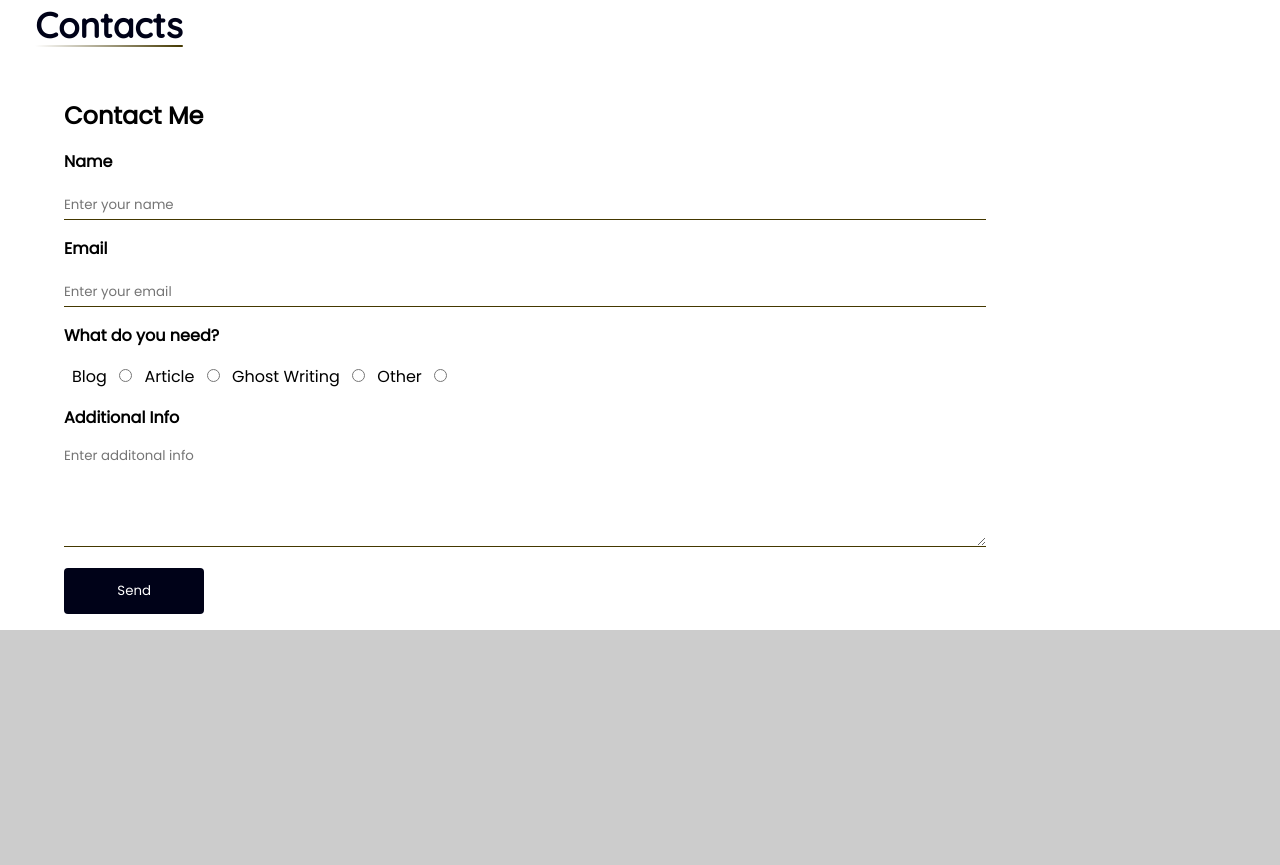
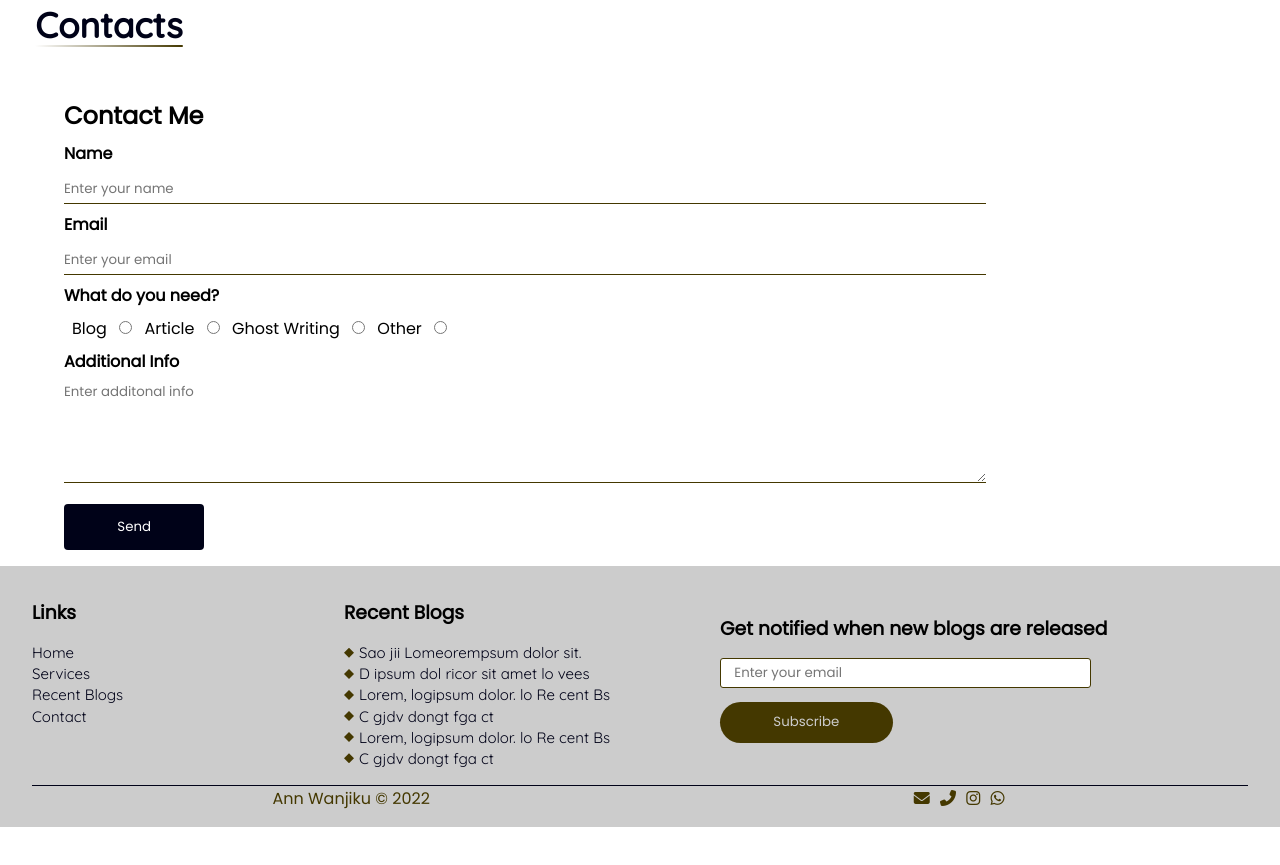
Before and after one commit to muirurii/ann, a plain HTML site: page index.html in a window 1280 px wide. Shown: the part 1376-2241 px from the top of the page. After the commit the page ends 2203 px from the top, so only its background shows below. Drawn offline with Linux system fonts and the light colour scheme; a web font is replaced by a local one.

Commit message:
making progress on the layout

```diff
--- a/index.html
+++ b/index.html
@@ -104,8 +104,7 @@
                 </form>
                 <!-- <div>
                     <h2>Other Contacts</h2>
-                    <p><i class="fas fa-envelope"></i> Email</p>
-
+                    <i class="fas fa-envelope"></i>
                     <i class="fas fa-phone-alt"></i>
                     <i class="fab fa-instagram"></i>
                     <i class="fab fa-whatsapp"></i>
@@ -114,7 +113,44 @@
         </section>
     </main>
     <footer>
-
+        <section class="upper-footer">
+            <section>
+                <h3>Links</h3>
+                <ul>
+                    <li><a href="#">Home</a></li>
+                    <li><a href="#">Services</a></li>
+                    <li><a href="#">Recent Blogs</a></li>
+                    <li><a href="#">Contact</a></li>
+                </ul>
+            </section>
+            <section>
+                <h3>Recent Blogs</h3>
+                <ol>
+                    <li><a href="#">Sao jii Lomeorempsum dolor sit.</a></li>
+                    <li><a href="#">D ipsum dol ricor sit amet lo vees</a></li>
+                    <li><a href="#">Lorem, logipsum dolor. lo Re cent Bs</a></li>
+                    <li><a href="#">C gjdv dongt fga ct</a></li>
+                    <li><a href="#">Lorem, logipsum dolor. lo Re cent Bs</a></li>
+                    <li><a href="#">C gjdv dongt fga ct</a></li>
+                </ol>
+            </section>
+            <section>
+                <form>
+                    <h3>Get notified when new blogs are released</h3>
+                    <input type="email" id="email-subscribe" placeholder="Enter your email">
+                    <button type="submit" id="submit-subscribe">Subscribe</button>
+                </form>
+            </section>
+        </section>
+        <section class="lower-footer">
+            <p>Ann Wanjiku &copy; 2022</p>
+            <address>
+                <a href=""><i class="fas fa-envelope"></i></a>
+                <a href=""><i class="fas fa-phone-alt"></i></a>
+                <a href=""><i class="fab fa-instagram"></i></a>
+                <a href=""><i class="fab fa-whatsapp"></i></a>
+            </address>
+        </section>
     </footer>
 </body>
 
--- a/styles.css
+++ b/styles.css
@@ -165,6 +165,7 @@ main h1::after {
     display: flex;
     justify-content: space-around;
     align-items: center;
+    flex-wrap: wrap;
 }
 
 .service {
@@ -227,7 +228,7 @@ form {
 
 form label {
     display: block;
-    padding: 1em 0;
+    padding: .5em 0;
     font-weight: bold;
     cursor: pointer;
 }
@@ -250,6 +251,13 @@ form label {
     border-bottom: 1px solid var(--pink);
     width: 80%;
     outline: none;
+    transition: 400ms;
+}
+
+#name:focus,
+#email:focus,
+#message:focus {
+    border-bottom: 2px solid var(--dark);
 }
 
 input[type="radio"] {
@@ -261,14 +269,140 @@ input[type="radio"] {
     display: block;
     margin-top: 1em;
     padding: 1em 4em;
-    background-color: var(--dark);
+    background: transparent;
     color: #fff;
     border-radius: 4px;
+    position: relative;
+    overflow: hidden;
+    transition: 400ms;
+}
+
+.submit::before,
+.submit::after {
+    content: '';
+    position: absolute;
+    top: 0;
+    height: 100%;
+    width: 50%;
+    background-color: var(--dark);
+    z-index: -1;
+    transition: 300ms;
+}
+
+.submit::before {
+    left: 0;
+}
+
+.submit::after {
+    right: 0;
+}
+
+.submit:hover::after {
+    transform: translate(30px, -100%);
+}
+
+.submit:hover::before {
+    transform: translate(-30px, 100%);
+}
+
+.submit:hover {
+    background-color: var(--gray);
+    color: var(--dark);
 }
 
 footer {
-    min-height: 30vh;
     background-color: var(--lightGray);
+    padding: 2em 2em 1em 2em;
+}
+
+footer h3 {
+    margin-bottom: .8em;
+}
+
+.upper-footer {
+    display: grid;
+    grid-template-columns: 1fr 1fr 2fr;
+    grid-gap: 1em;
+}
+
+
+/* .upper-footer section {
+    padding-left: 2em;
+} */
+
+.upper-footer ul,
+.upper-footer ol {
+    font-family: 'QuickSand', serif;
+    font-weight: normal;
+    font-size: .94rem;
+    color: var(--dark);
+    line-height: 1.4;
+}
+
+.upper-footer li:hover {
+    text-decoration: underline;
+}
+
+.upper-footer ol {
+    list-style-type: none;
+    padding-left: 1em;
+}
+
+.upper-footer ol li {
+    position: relative;
+}
+
+.upper-footer ol li::after {
+    content: '';
+    position: absolute;
+    left: -1em;
+    top: 50%;
+    transform: translateY(-50%);
+    width: 10px;
+    height: 10px;
+    background-color: var(--pink);
+    clip-path: polygon(50% 0%, 100% 50%, 50% 100%, 0% 50%);
+    transition: transform 400ms;
+}
+
+.upper-footer ol li:hover::after {
+    transform: translateY(-50%) rotate(90deg);
+}
+
+#email-subscribe {
+    height: 30px;
+    width: 80%;
+    padding-left: 1em;
+    border: 1px solid var(--pink);
+    border-radius: 3px;
+    outline: none;
+}
+
+#submit-subscribe {
+    display: block;
+    margin-top: 1em;
+    padding: 0.8em 4em;
+    background-color: var(--pink);
+    color: var(--lightGray);
+    border-radius: 50px;
+    transition: 300ms;
+}
+
+#submit-subscribe:hover {
+    opacity: .93;
+}
+
+.lower-footer {
+    border-top: 1px solid var(--dark);
+    color: var(--pink);
+    margin-top: 1em;
+    display: flex;
+    justify-content: space-around;
+}
+
+address a {
+    display: inline-block;
+    margin: 0 3px;
 }
 
 @media(min-width:860px) {
```
